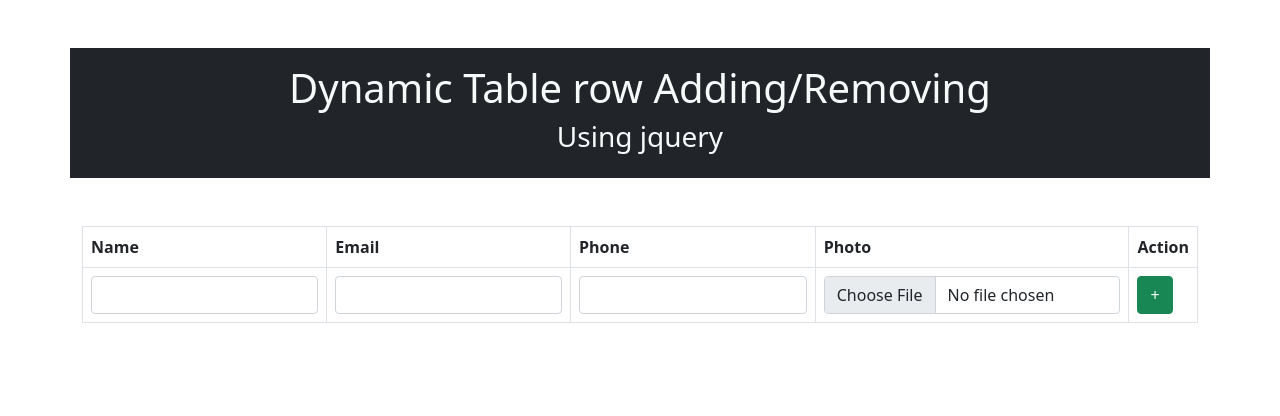
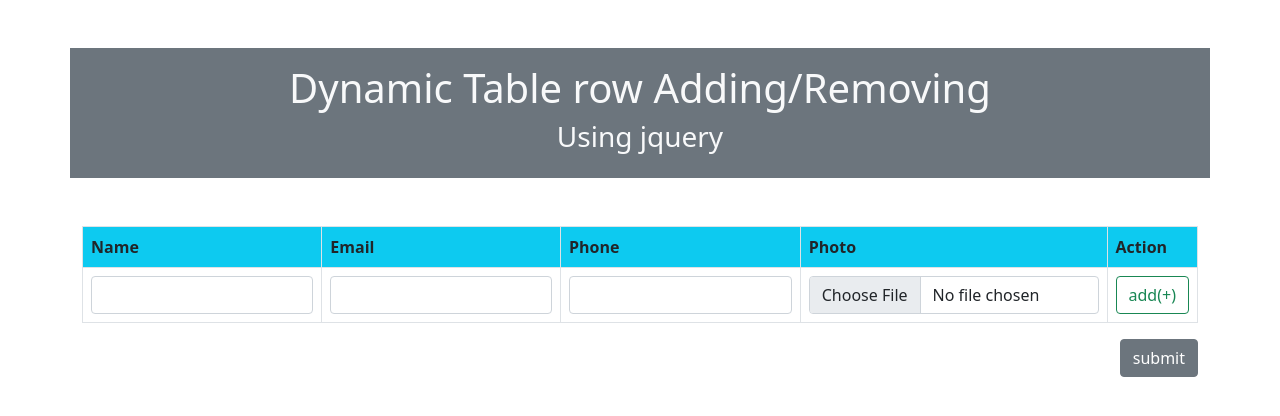
Before and after one commit to fumbuka1998/ajax-fakeAPIdata, a plain HTML site: page addingRowJquery.html in a window 1280 px wide. Drawn offline with nearby package versions, Linux system fonts and the light colour scheme.

Commit message:
third commit

```diff
--- a/adding.js
+++ b/adding.js
@@ -3,7 +3,7 @@ $(document).ready(function(){
     $('#add').click(function(){
         i++;
 
-        $('#appendtable').append('<tr id="row'+i+'"><td scope="col" ><input type="text" name="name[]" id="name" class="form-control"></td><td scope="col"><input type="text" name="email[]" id="email" class="form-control"></td><td scope="col"><input type="text" name="phone[]" id="phone" class="form-control"></td><td scope="col"><input type="file" name="photo[]" id="photo" class="form-control"></td><td scope="col"><button type="button" id="'+i+'" class="btn btn-danger remove-row">-</button></td></tr>');
+        $('#appendtable').append('<tr id="row'+i+'"><td scope="col" ><input type="text" name="name[]" id="name" class="form-control"></td><td scope="col"><input type="text" name="email[]" id="email" class="form-control"></td><td scope="col"><input type="text" name="phone[]" id="phone" class="form-control"></td><td scope="col"><input type="file" name="photo[]" id="photo" class="form-control"></td><td scope="col"><button type="button" id="'+i+'" class="btn btn-outline-danger remove-row">remove(-)</button></td></tr>');
     });
     $(document).on('click', '.remove-row', function(){
         var row_id = $(this).attr("id");
--- a/addingRowJquery.html
+++ b/addingRowJquery.html
@@ -12,14 +12,14 @@
 
   </head>
   <body>
-    <div class="container text-center bg-dark p-3 my-5 text-light">
+    <div class="container text-center bg-secondary p-3 my-5 text-light">
         <h1>Dynamic Table row Adding/Removing</h1>
         <h3>Using jquery</h3>
     </div>
 
     <div class="container">
     <table class="table table-bordered">
-        <thead>
+        <thead class="bg-info">
           <tr>
 
             <th scope="col">Name</th>
@@ -35,12 +35,21 @@
                 <td scope="col"><input type="text" name="email[]" id="email" class="form-control"></td>
                 <td scope="col"><input type="text" name="phone[]" id="phone" class="form-control"></td>
                 <td scope="col"><input type="file" name="photo[]" id="photo" class="form-control"></td>
-                <td scope="col"><button type="button" id="add" class="btn btn-success">+</button></td>
+                <td scope="col"><button type="button" id="add" class="btn btn-outline-success">add(+)</button></td>
             </tr>
 
+        </tbody>
 
-        </tbody>
       </table>
+
+   </div>
+
+   <div class="container">
+    <div class="row">
+        <div class="col-md-12 bg-gradient text-right">
+            <button class="btn btn-secondary float-end">submit</button>
+        </div>
+    </div>
    </div>
 
 
```
